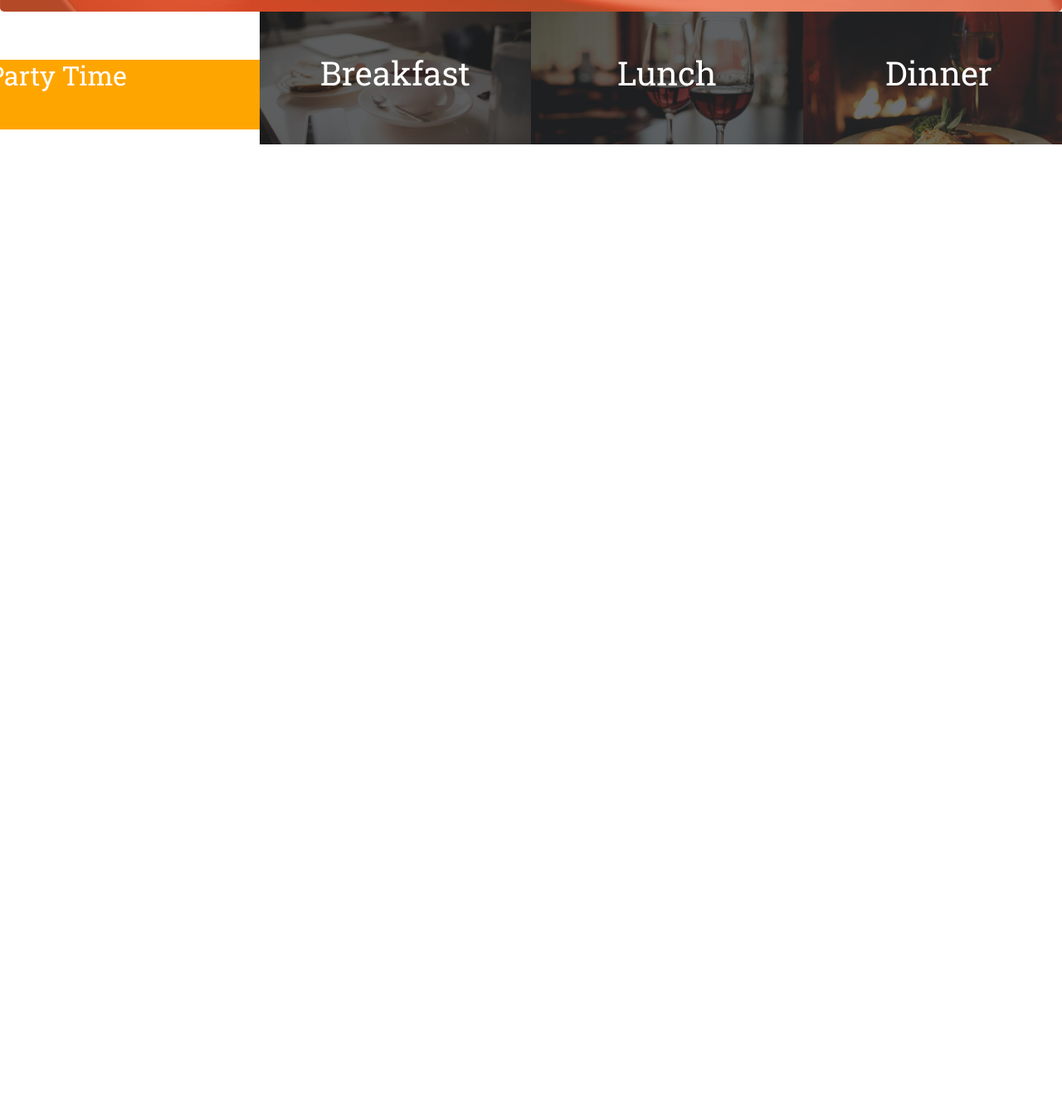
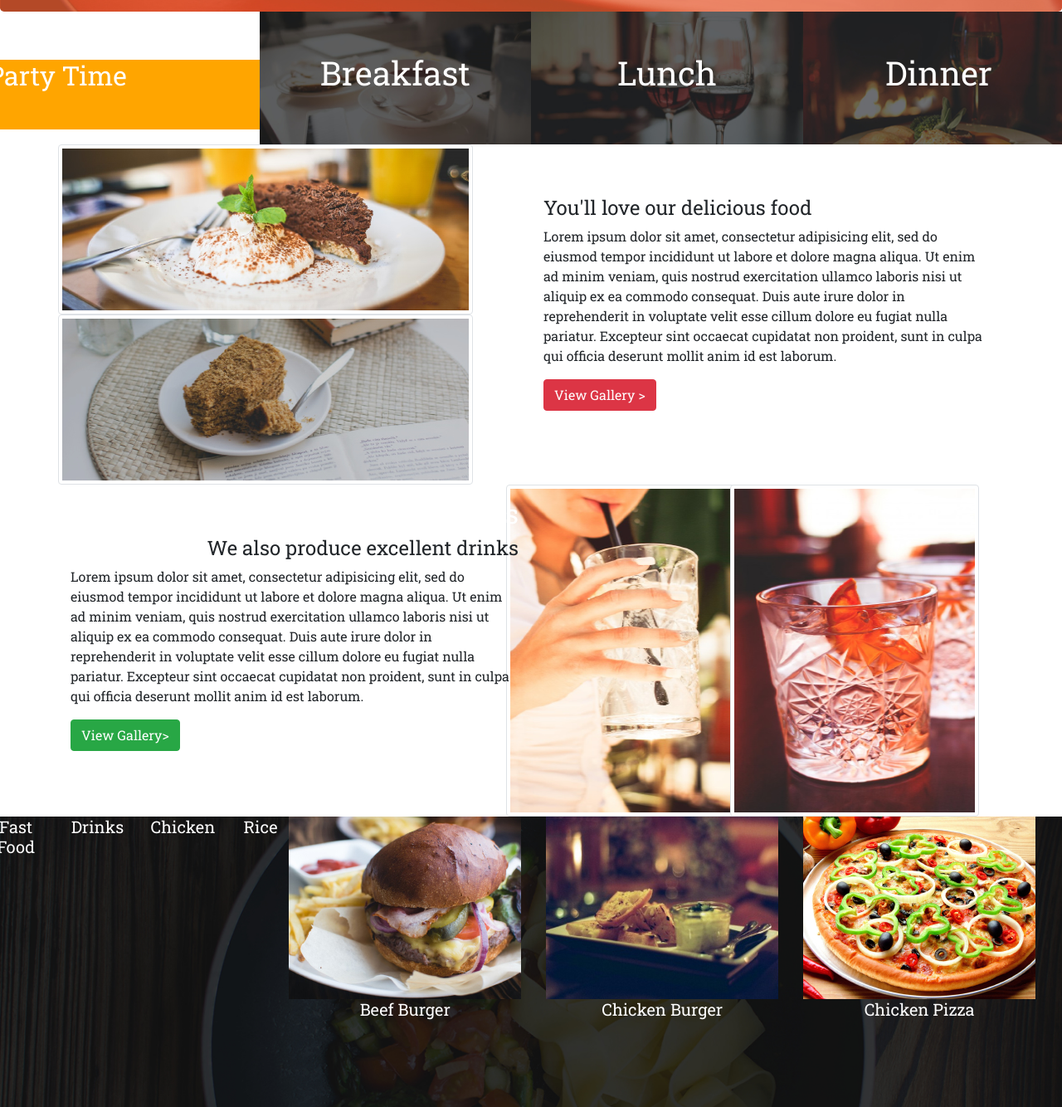
Before and after one commit to HassibIbrahim/sa2, a plain HTML site: page index.html in a window 1280 px wide. Shown: the part 535-1869 px from the top of the page at 83% size. Before the commit the page ends 800 px from the top, so only its background shows below. Drawn offline with nearby package versions, Linux system fonts and the light colour scheme.

Commit message:
new media files and section allignment

```diff
--- a/css/styles.css
+++ b/css/styles.css
@@ -159,3 +159,52 @@ h2{
   padding: 15%;
   text-align: center;
 }
+
+#section5background {
+  height: 350px;
+  background-image: url("../assets/backgrounds/foodsBg.jpg");
+  background-size: cover;
+  color: white;
+  font-size: 40px;
+  text-align: center;
+}
+
+#section6background {
+  height: 300px;
+  background-size: cover;
+  color: white;
+  font-size: 40px;
+  text-align: center;
+}
+
+#section7background {
+  height: 200px;
+  background-image: url("../assets/backgrounds/subscribe.jpg");
+  background-size: cover;
+  color: white;
+  font-size: 40px;
+  text-align: center;
+}
+
+#section8background {
+  height: 300px;
+  background-color: red;
+  background-size: cover;
+  color: white;
+  font-size: 40px;
+  text-align: center;
+}
+
+#drinksimage {
+  height: 400px;
+  width: 300px;
+}
+
+#textfeedback {
+  color: black;
+}
+
+#sidebuttons {
+  float: left;
+  color: white;
+}
--- a/index.html
+++ b/index.html
@@ -60,7 +60,6 @@
     </div>
     <div class="col-md-3" id="breakfasttab">
       <p class="labels">Breakfast</p>
-        <background-img src="img/foodtop/breakfast.jpg" alt="">
     </div>
     <div class="col-md-3" id="lunchtab">
       <p class="labels">Lunch</p>
@@ -73,5 +72,111 @@
 
 </div>
 
+<div class="section3">
+  <div class="container">
+
+    <div class="row">
+
+      <div class="col-md-6">
+        <div class="row">
+          <img src="assets/fastFood1.jpg" class="img-thumbnail" "img-responsive" alt="Fast Food Image">
+
+        </div>
+        <div class="row">
+          <img src="assets/fastFood2.jpg" class="img-thumbnail" alt="Second Fast Food Image">
+
+        </div>
+
+
+      </div>
+
+      <div class="col-md-6">
+        <p>
+          <h2>Fast Food</h2>
+          <h4>You'll love our delicious food</h4>Lorem ipsum dolor sit amet, consectetur adipisicing elit, sed do eiusmod tempor incididunt ut labore et dolore magna aliqua. Ut enim ad minim veniam, quis nostrud exercitation ullamco laboris nisi ut aliquip ex ea commodo consequat. Duis aute
+          irure dolor in reprehenderit in voluptate velit esse cillum dolore eu fugiat nulla pariatur. Excepteur sint occaecat cupidatat non proident, sunt in culpa qui officia deserunt mollit anim id est laborum.</p>
+
+        <button class="btn btn-danger" id="red">View Gallery ></button>
+
+
+      </div>
+    </div>
+  </div>
+</div>
+
+
+  <div class="section4">
+
+    <div class="container">
+
+      <div class="row">
+        <div class="col-md-6">
+          <p>
+
+            <h2 id="drinkshead">Drinks</h2>
+            <h4 id="drinkshead">We also produce excellent drinks</h4> Lorem ipsum dolor sit amet, consectetur adipisicing elit, sed do eiusmod tempor incididunt ut labore et dolore magna aliqua. Ut enim ad minim veniam, quis nostrud exercitation ullamco laboris nisi ut aliquip ex ea commodo consequat. Duis
+            aute irure dolor in reprehenderit in voluptate velit esse cillum dolore eu fugiat nulla pariatur. Excepteur sint occaecat cupidatat non proident, sunt in culpa qui officia deserunt mollit anim id est laborum.</p>
+          <button class="btn btn-success" id="green"> View Gallery></button>
+
+
+        </div> <br>
+        <div class="row">
+          <div class="row">
+            <img id="drinksimage" src="assets/drink1.jpg" class="img-thumbnail" class="img-responsive" alt="Drink Image">
+
+          </div>
+          <div class="row">
+            <img id="drinksimage" src="assets/drink2.jpg" class="img-thumbnail" class="img-responsive" alt="Second Drink image">
+
+          </div>
+        </div>
+
+
+      </div>
+
+    </div>
+
+  </div>
+
+
+  <div class="section5">
+
+    <div class="row" id="section5background">
+
+      <div class="row">
+        <div class="col-md-3">
+          <h5>Fast Food</h5>
+        </div>
+        <div class="col-md-3">
+          <h5>Drinks</h5>
+        </div>
+        <div class="col-md-3">
+          <h5>Chicken</h5>
+        </div>
+        <div class="col-md-3">
+          <h5>Rice</h5>
+        </div>
+
+      </div>
+      <div class="row">
+        <div class="col-md-4">
+          <img src="assets/fastfood/beefBurger.jpg" alt="Food image 1">
+          <h5>Beef Burger</h5>
+        </div>
+        <div class="col-md-4">
+          <img src="assets/fastfood/chickenBurger.jpg" alt="Food image2">
+          <h5>Chicken Burger</h5>
+        </div>
+        <div class="col-md-4">
+          <img src="assets/fastfood/chickenPizza.jpg" alt="Food image 3">
+          <h5>Chicken Pizza</h5>
+        </div>
+      </div>
+
+    </div>
+
+  </div>
+
+
 </body>
 </html>
```
Lines whose indentation alone changed are shown as unchanged.
